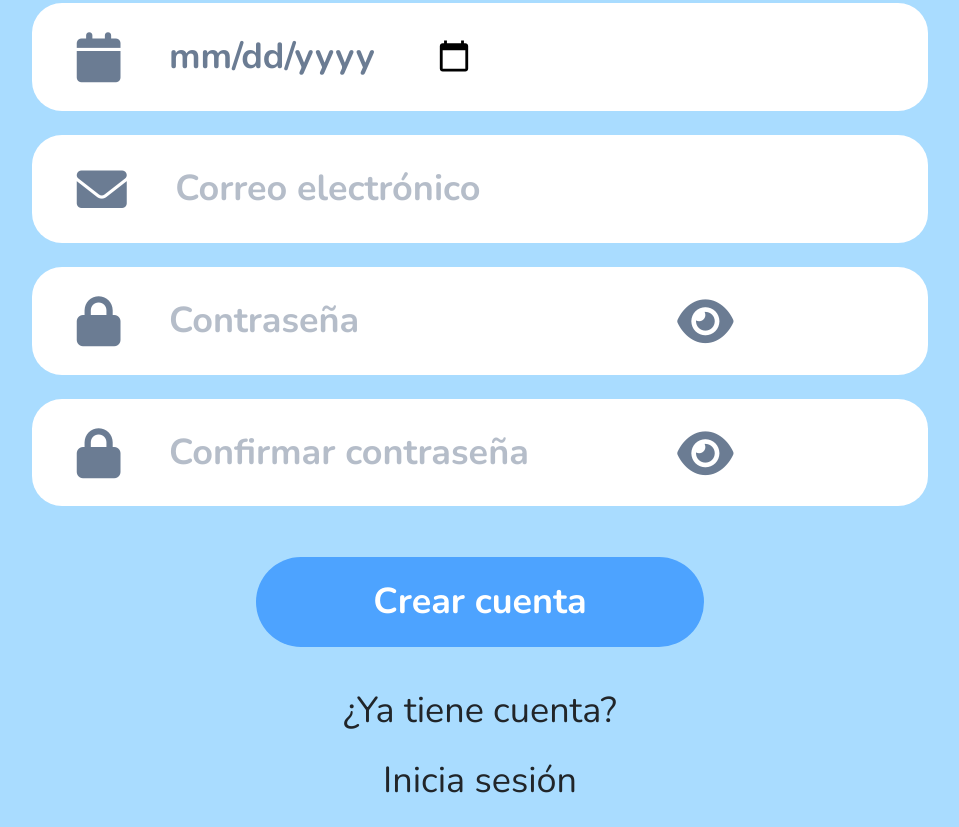
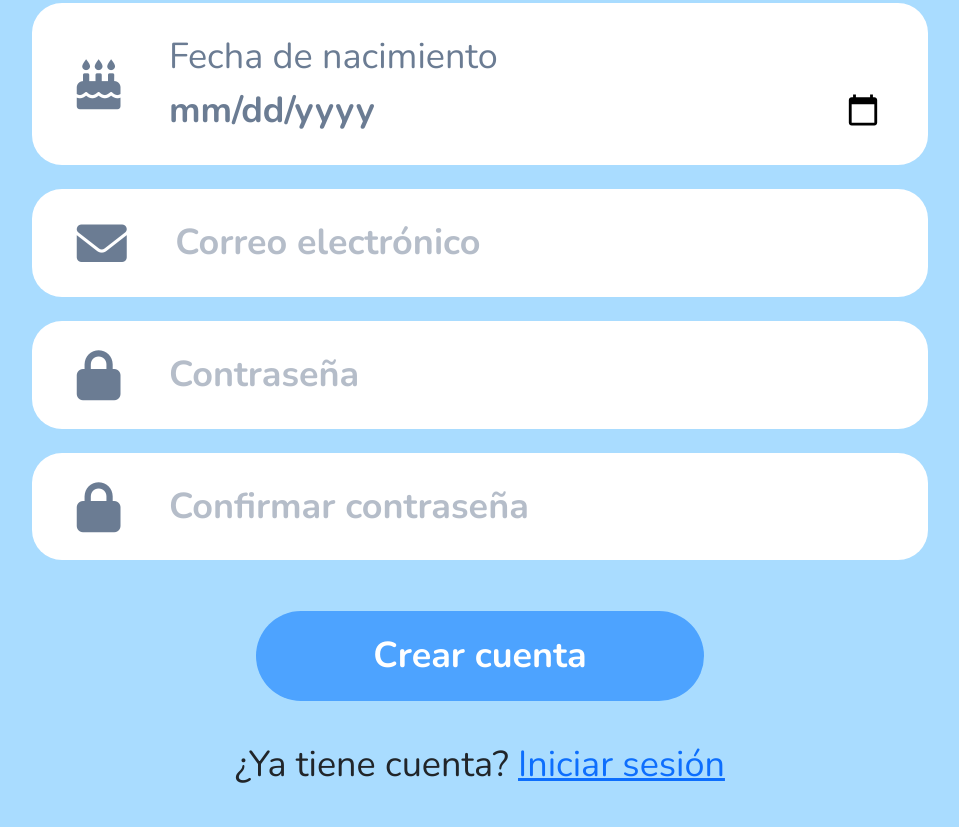
Before and after one commit to kssanabria/mimenteamiga, a plain HTML site: page index.html in a window 1280 px wide. Shown: the part 1097-1924 px from the top of the page, without its empty margins (160-1119 px from the left). Drawn offline with nearby package versions, Linux system fonts and the light colour scheme.

Commit message:
registro cuidador arreglo fecha

```diff
--- a/index.html
+++ b/index.html
@@ -45,8 +45,11 @@
       </div>
       <br>
       <div class="campo-formulario">
-        <i class="fa-solid fa-calendar"></i>
-        <input type="date" placeholder="Fecha de nacimiento" title="Fecha de nacimiento">
+        <i class="fa-solid fa-cake-candles"></i>
+        <div class="campo-formulario-fecha">
+          <p>Fecha de nacimiento</p>
+          <input type="date" title="Fecha de nacimiento">
+        </div>
       </div>
       <br>
       <div class="campo-formulario">
@@ -56,12 +59,12 @@
       <br>
       <div class="campo-formulario">
         <i class="fa-solid fa-lock"></i>
-        <input type="password" placeholder="Contraseña"><i class="fa-solid fa-eye"></i>
+        <input type="password" placeholder="Contraseña">
       </div>
       <br>
       <div class="campo-formulario">
         <i class="fa-solid fa-lock"></i>
-        <input type="password" placeholder="Confirmar contraseña"><i class="fa-solid fa-eye"></i>
+        <input type="password" placeholder="Confirmar contraseña">
       </div>
       <br>
       <button>Crear cuenta</button>
@@ -70,9 +73,7 @@
     <div class="p-final">
       <p>
         ¿Ya tiene cuenta?
-      </p>
-      <p>
-        Inicia sesión
+        <a href='../hu-02-login-cuidador/index.html'>Iniciar sesión</a>
       </p>
     </div>
 
--- a/style.css
+++ b/style.css
@@ -122,11 +122,19 @@ form {
   font-size: 50px;
   margin-right: 6%;
 }
+.campo-formulario-fecha{
+  display: flex;
+  flex-direction: column;
+  width: 100%;
+}
+.campo-formulario-fecha p{
+  margin-bottom: 0;
+}
 input {
   align-items:center;
   color: #6B7C93;
   font-weight: bolder;
-  margin-right: 6%;
+  width: 100%;
 }
 button{
   margin-top: 3%;
@@ -138,6 +146,9 @@ button{
   width: 50%;
   font-weight: bolder;
 }
+button:hover {
+  background-color: #2F80ED; /* color al pasar el ratón */
+}
 .p-final {
   display: flex;
   flex-direction: column;
```
